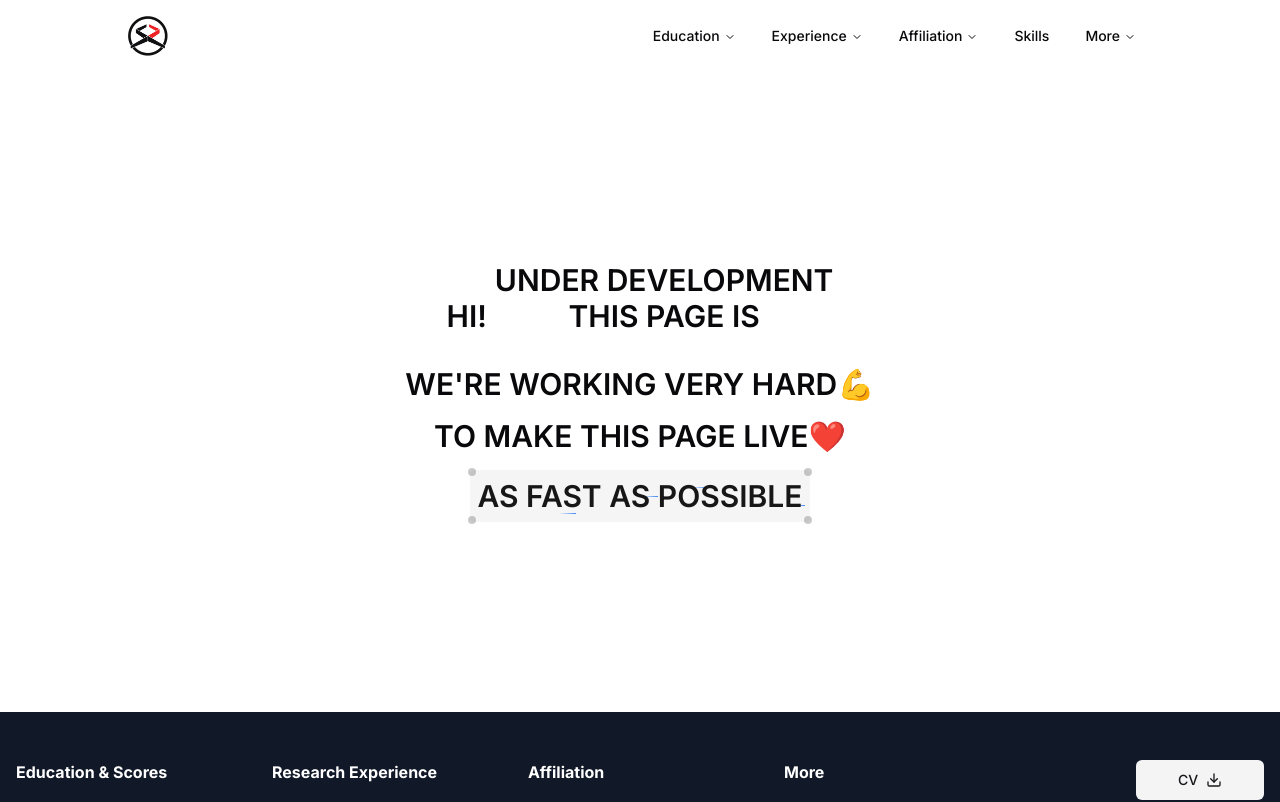
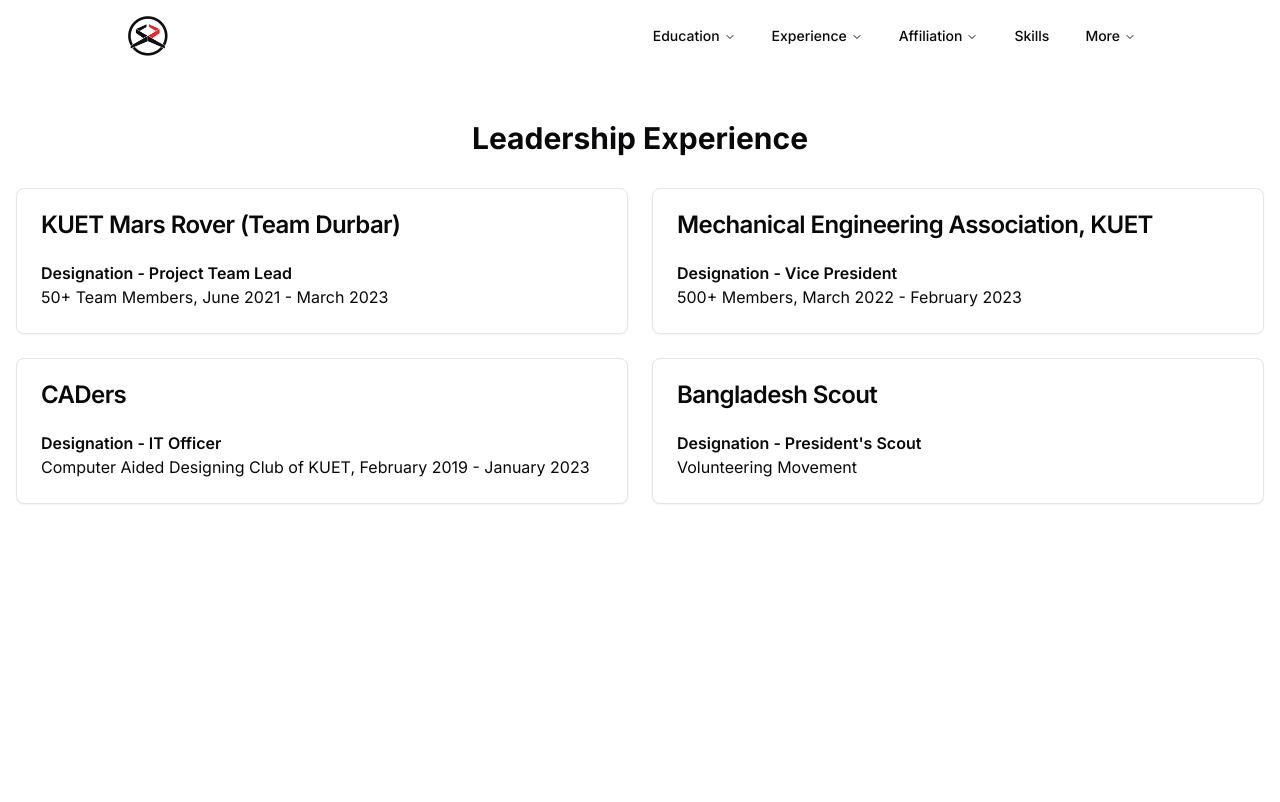
Before and after one commit to srdhrubo/srdhrubo, a Next.js app: page /co-curriculars in a window 1280 px wide. Shown: the top 802 px of the page. Built offline with nearby package versions, Linux system fonts and the light colour scheme.

Commit message:
primarily completed co-curriculars page

```diff
--- a/src/app/(affiliation)/co-curriculars/page.tsx
+++ b/src/app/(affiliation)/co-curriculars/page.tsx
@@ -1,9 +1,54 @@
-import UnderDevelopment from "@/components/under-development";
+import { Card, CardContent, CardHeader, CardTitle } from "@/components/ui/card";
 
 export default function CoCurricularsPage() {
   return (
-    <div>
-      <UnderDevelopment />
-    </div>
+    <section className="py-12 min-h-screen">
+      <div className="container mx-auto px-4">
+        <h2 className="text-3xl font-bold text-center mb-8">
+          Leadership Experience
+        </h2>
+        <div className="grid grid-cols-1 md:grid-cols-2 gap-6">
+          <Card>
+            <CardHeader>
+              <CardTitle>KUET Mars Rover (Team Durbar)</CardTitle>
+            </CardHeader>
+            <CardContent>
+              <p className="font-semibold">Designation - Project Team Lead</p>
+              <p>50+ Team Members, June 2021 - March 2023</p>
+            </CardContent>
+          </Card>
+          <Card>
+            <CardHeader>
+              <CardTitle>Mechanical Engineering Association, KUET</CardTitle>
+            </CardHeader>
+            <CardContent>
+              <p className="font-semibold">Designation - Vice President</p>
+              <p>500+ Members, March 2022 - February 2023</p>
+            </CardContent>
+          </Card>
+          <Card>
+            <CardHeader>
+              <CardTitle>CADers</CardTitle>
+            </CardHeader>
+            <CardContent>
+              <p className="font-semibold">Designation - IT Officer</p>
+              <p>
+                Computer Aided Designing Club of KUET, February 2019 - January
+                2023
+              </p>
+            </CardContent>
+          </Card>
+          <Card>
+            <CardHeader>
+              <CardTitle>Bangladesh Scout</CardTitle>
+            </CardHeader>
+            <CardContent>
+              <p className="font-semibold">Designation - President's Scout</p>
+              <p>Volunteering Movement</p>
+            </CardContent>
+          </Card>
+        </div>
+      </div>
+    </section>
   );
 }
```
